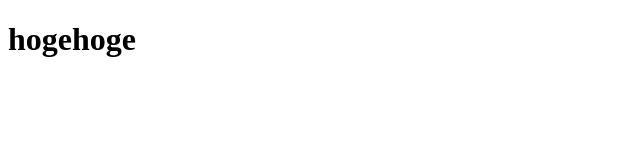
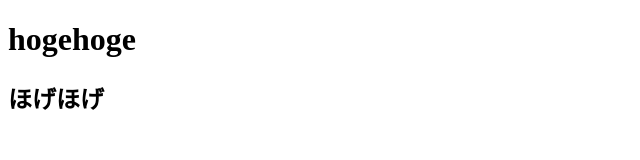
Before and after one commit to takahashi129/git-lerning, a plain HTML site: page index.html in a window 1280 px wide. Shown: the whole page, without its empty margins (0-640 px from the left). Drawn offline with Linux system fonts and the light colour scheme.

Commit message:
h2追加

```diff
--- a/index.html
+++ b/index.html
@@ -7,5 +7,6 @@
 </head>
 <body>
     <h1>hogehoge</h1>
+    <h2>ほげほげ</h2>
 </body>
 </html>
```
